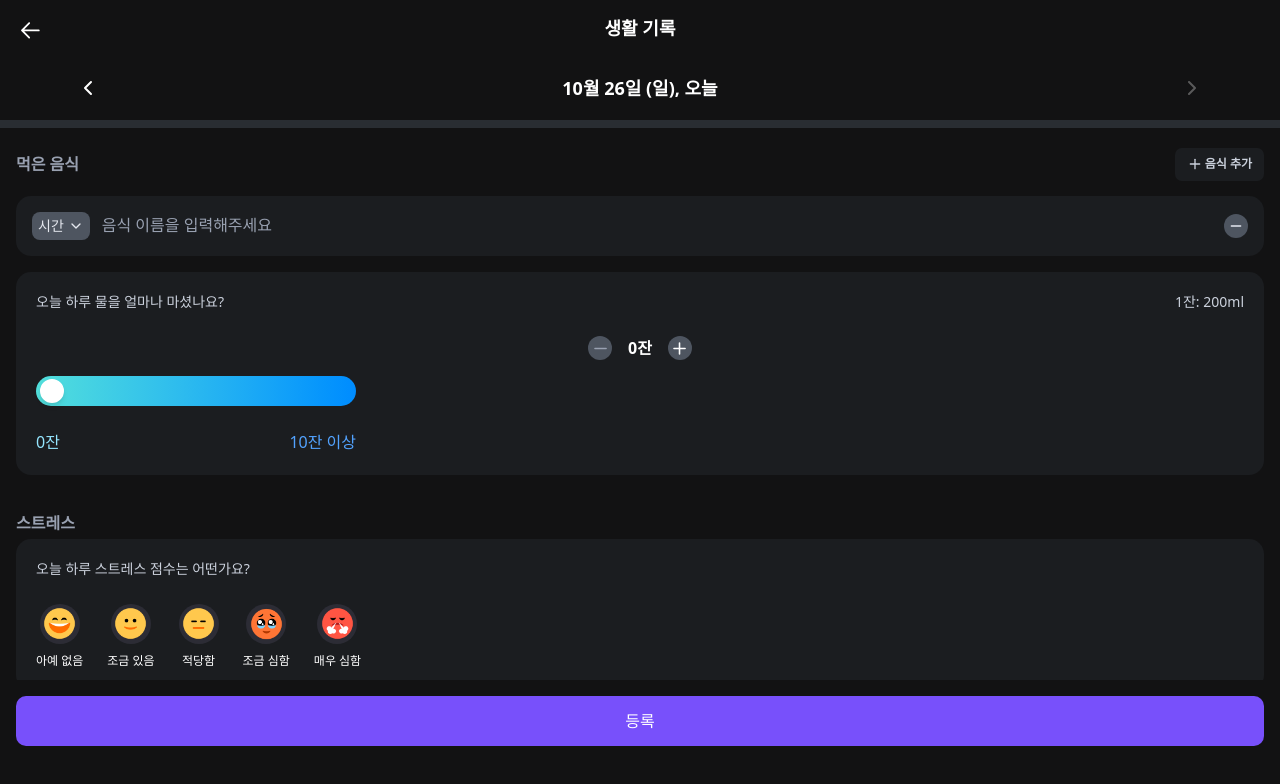
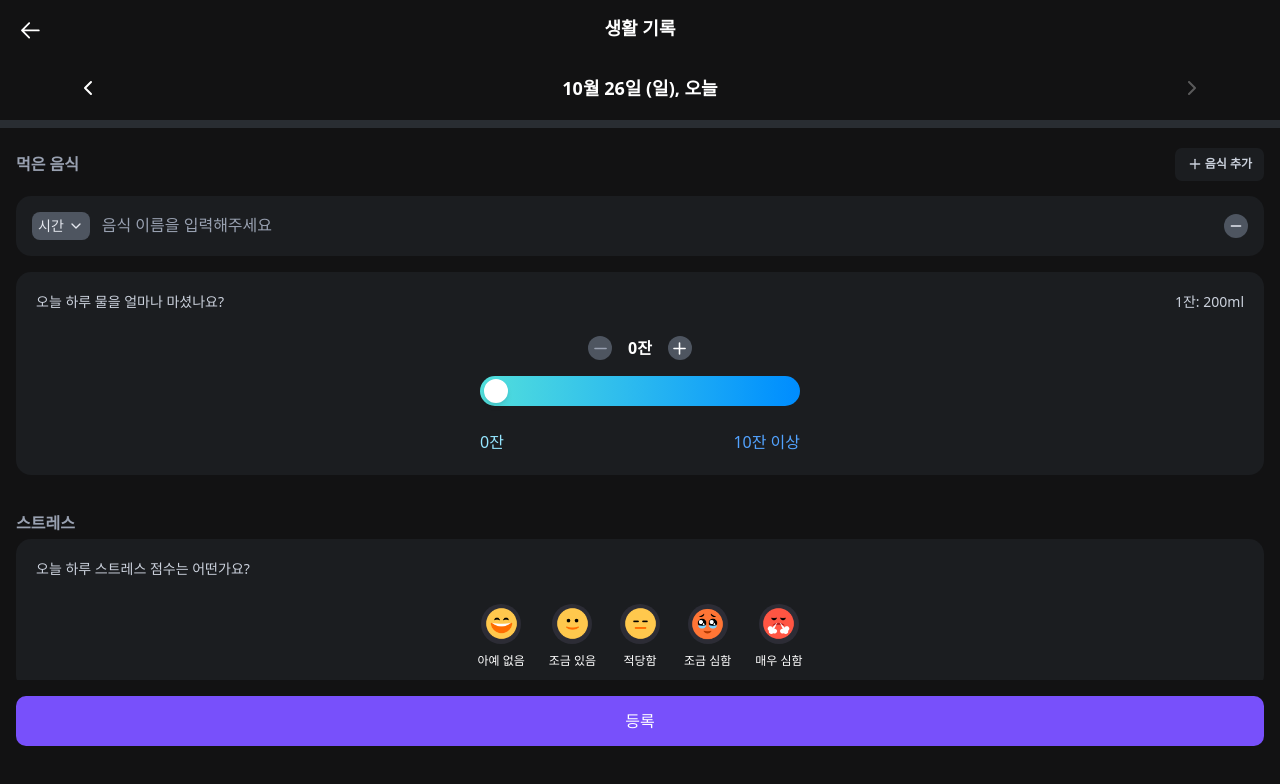
Before and after one commit to depromeet/dpm17-team4-client, a Next.js app in the folder web/: page /lifestyle in a window 1280 px wide. Shown: the top 784 px of the page. Built offline with nearby package versions, Linux system fonts and the light colour scheme; no server answers.

Commit message:
fix(web): 생활 기록 style

```diff
--- a/web/src/app/(record)/lifestyle/_components/StressForm.tsx
+++ b/web/src/app/(record)/lifestyle/_components/StressForm.tsx
@@ -25,7 +25,7 @@ export const StressForm = memo(
           </div>
 
           <div className="overflow-x-auto">
-            <div className="flex gap-[1.5rem] min-w-max">
+            <div className="flex gap-[1.5rem] min-w-max justify-center">
               {STRESS_LEVELS.map((level) => (
                 <button
                   key={level.id}
--- a/web/src/app/(record)/lifestyle/_components/WaterForm.tsx
+++ b/web/src/app/(record)/lifestyle/_components/WaterForm.tsx
@@ -73,7 +73,7 @@ export const WaterForm = memo(({ waterCups, setWaterCups }: WaterFormProps) => {
         </div>
 
         {/* Progress Bar Container */}
-        <div className="relative w-full max-w-[20rem]">
+        <div className="relative w-full max-w-[20rem] mx-auto">
           {/* Slider Input */}
           <input
             type="range"
@@ -86,7 +86,7 @@ export const WaterForm = memo(({ waterCups, setWaterCups }: WaterFormProps) => {
         </div>
 
         {/* Range Labels */}
-        <div className="flex justify-between w-full max-w-[20rem] mt-[1rem]">
+        <div className="flex justify-between w-full max-w-[20rem] mx-auto mt-[1rem]">
           <span className="text-body2 text-[#95E6FF]">0잔</span>
           <span className="text-body2 text-blue-400">10잔 이상</span>
         </div>
```
